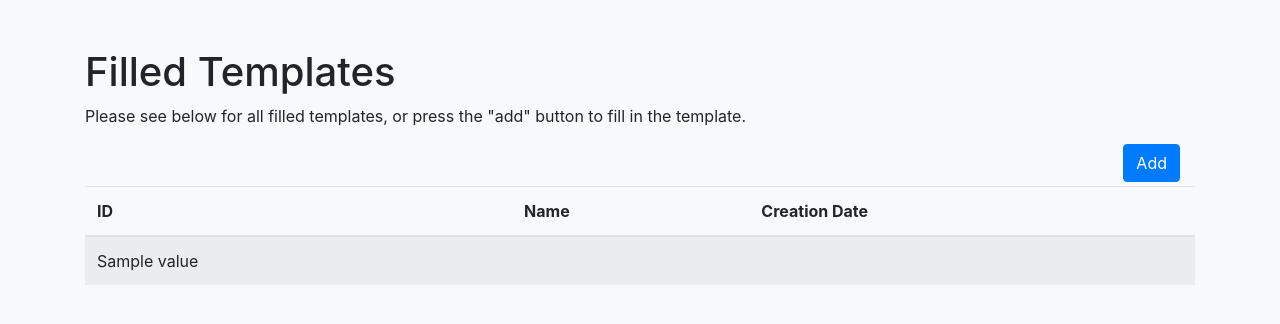
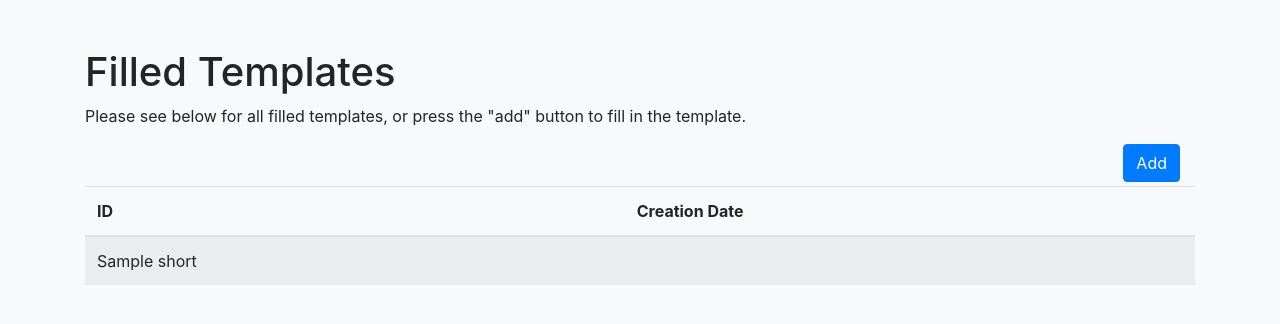
Before and after one commit to MaastrichtU-CDS/SemanticForms, a Flask app: template src/templates/index.html in a window 1280 px wide. Shown: the part 56-380 px from the top of the page. Run offline with Flask 2, Linux system fonts and the light colour scheme; the template is opened without the code that fills it: most values are stand-ins (such as "Sample title", 1, 10 or a date in 2020).

Commit message:
Made the base-uri of instances dynamic

```diff
--- a/src/config.yaml
+++ b/src/config.yaml
@@ -5,3 +5,4 @@ server:
 template:
   source: file
   location: template.json
+  instance_base_url: http://localhost/template-instances
--- a/src/run.py
+++ b/src/run.py
@@ -46,6 +46,8 @@ sparqlEndpoint = SPARQLEndpoint(config["server"]["rdf_endpoint"], sparqlUpdateUr
 @app.route("/")
 def index():
     instances = sparqlEndpoint.list_instances()
+    for idx, val in enumerate(instances):
+        instances[idx]["instance"]["short"] = instances[idx]["instance"]["value"].replace(config["template"]["instance_base_url"] + "/", "")
     return render_template("index.html", instances=instances)
 
 @app.route("/add")
@@ -112,7 +114,7 @@ def store():
     data_to_store = data_to_store["metadata"]
     data_to_store["schema:isBasedOn"] = template['@id']
     data_to_store["pav:createdOn"] = datetime.datetime.now(local_tz).isoformat()
-    data_to_store["@id"] = f"http://localhost/template-instances/{session_id}"
+    data_to_store["@id"] = f"{config['template']['instance_base_url']}/{session_id}"
 
     with open(fileNameJson, "w") as f:
         json.dump(data_to_store, f, indent=4)
--- a/src/templates/index.html
+++ b/src/templates/index.html
@@ -7,15 +7,13 @@
     <thead>
         <tr>
             <th scope="col">ID</th>
-            <th scope="col">Name</th>
             <th scope="col">Creation Date</th>
         </tr>
     </thead>
     <tbody>
         {%for instance in instances %}
         <tr>
-            <td>{{instance["instance"]["value"]}}</td>
-            <td></td>
+            <td>{{instance["instance"]["short"]}}</td>
             <td>{{instance["time"]["value"]}}</td>
         </tr>
         {%endfor%}
```
